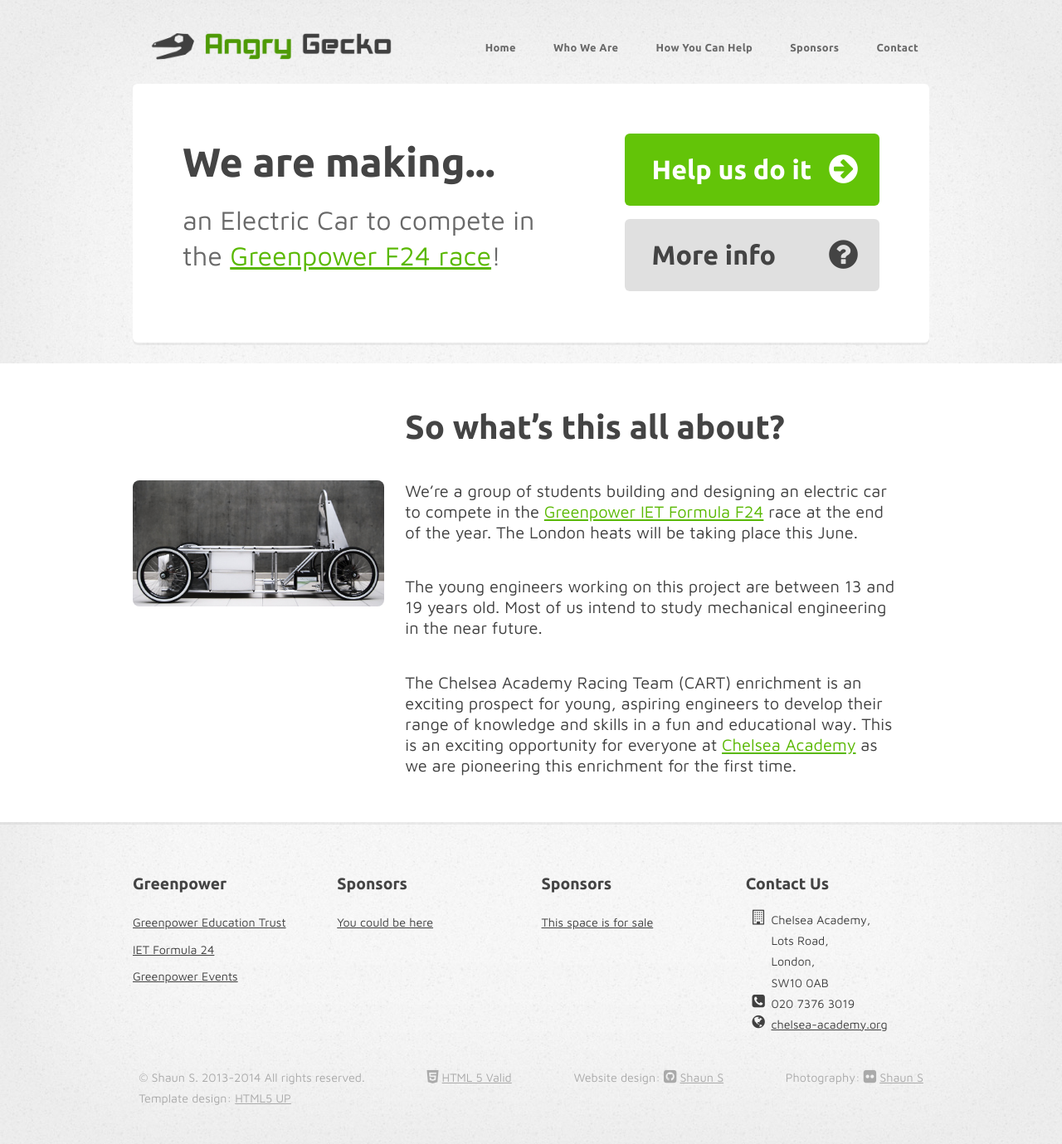
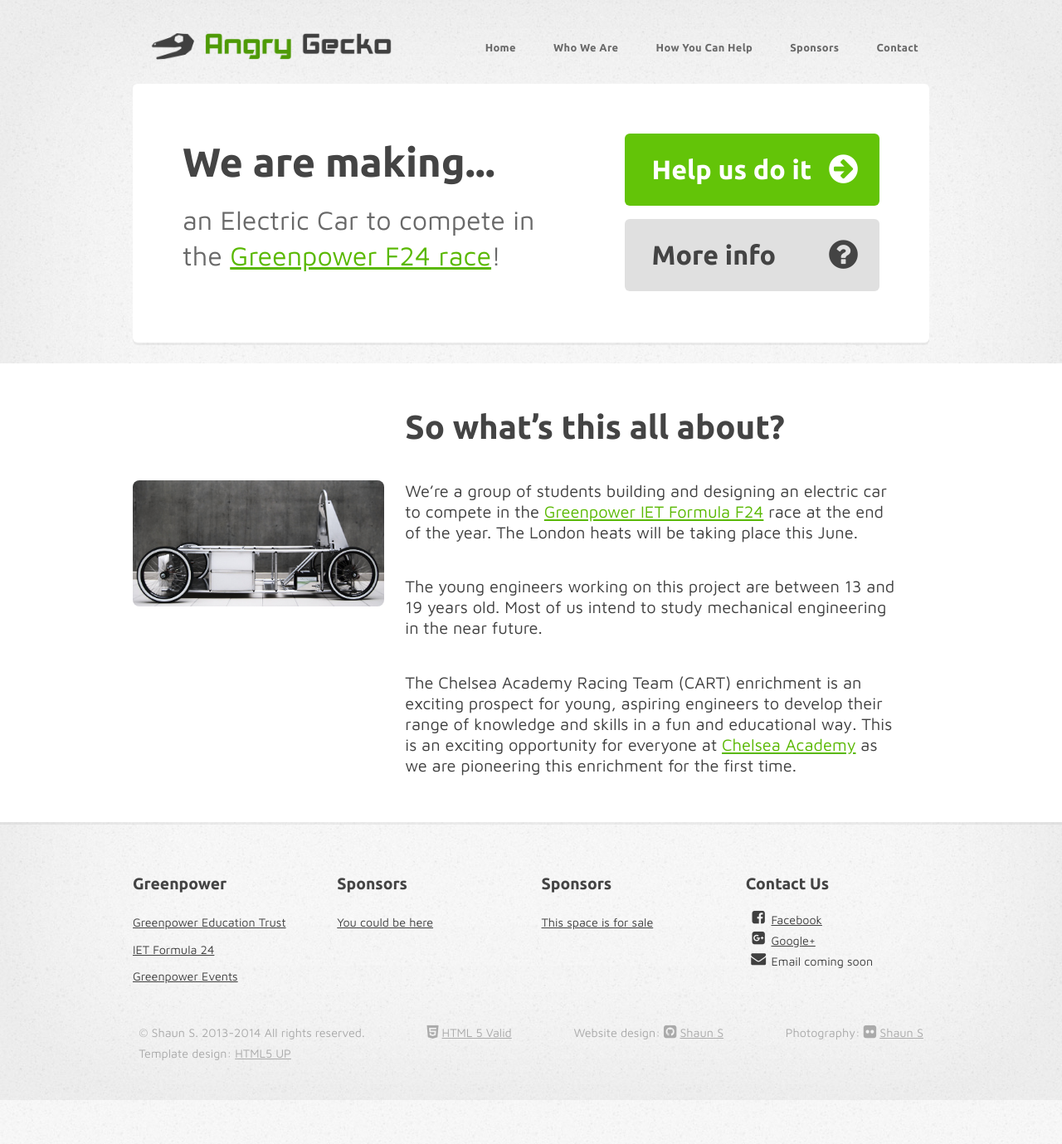
Before and after one commit to theCART/theCART.github.io, a Jekyll site: the page built from index.md, in a window 1280 px wide. Shown: the whole page at 83% size. Built offline with Jekyll 4.4.1, drawn with Linux system fonts in a browser that asks for light colours; nearby versions of some CDN libraries; library files that are not in the unit come from our copies; Markdown is read by kramdown in place of the engine named in the settings; after the commit the page ends 1326 px from its top, so only the background shows below that.

Commit message:
updated contact information with new Social Network[ing] pages

```diff
--- a/_config.yml
+++ b/_config.yml
@@ -60,18 +60,15 @@
  </div>
  <div class="3u">
 
-   <!-- Contact -->
-     <section class="widget-contact last">
-       <h2><a href="/contact/">Contact Us</a></h2>
-       <ul class="fa-ul">
-        <li><i class="fa-li fa fa-building-o"></i>Chelsea Academy,<br />
-                                                Lots Road,<br />
-                                                London,<br />
-                                                SW10 0AB</li>
-        <li><i class="fa-li fa fa-phone-square"></i>020 7376 3019</li>
-        <li><i class="fa-li fa fa-globe"></i><a href="http://chelsea-academy.org/">chelsea-academy.org</a></li>
-       </ul>
-     </section>
+  <!-- Contact -->
+    <section class="widget-contact last">
+      <h2><a href="/contact/">Contact Us</a></h2>
+      <ul class="fa-ul">
+        <li><a href="https://www.facebook.com/angry.gecko.cart"><i class="fa-li fa fa-facebook-square"></i>Facebook</a></li>
+        <li><a href="https://plus.google.com/109525757211133772308"><i class="fa-li fa fa-google-plus-square"></i>Google+</a></li>
+        <li><i class="fa-li fa fa-envelope"></i>Email coming soon</a></li>
+      </ul>
+    </section>
 
  </div>
 
--- a/css/override.css
+++ b/css/override.css
@@ -52,6 +52,11 @@
 #banner-wrapper p
 {
 	color: #696969;
+}
+
+#main-wrapper .fa-li
+{
+	top: 0;
 }
 
 #copyright
```
Also changed, not shown: _todo.md (+2 -0 lines), contact/index.md (+9 -3 lines).
